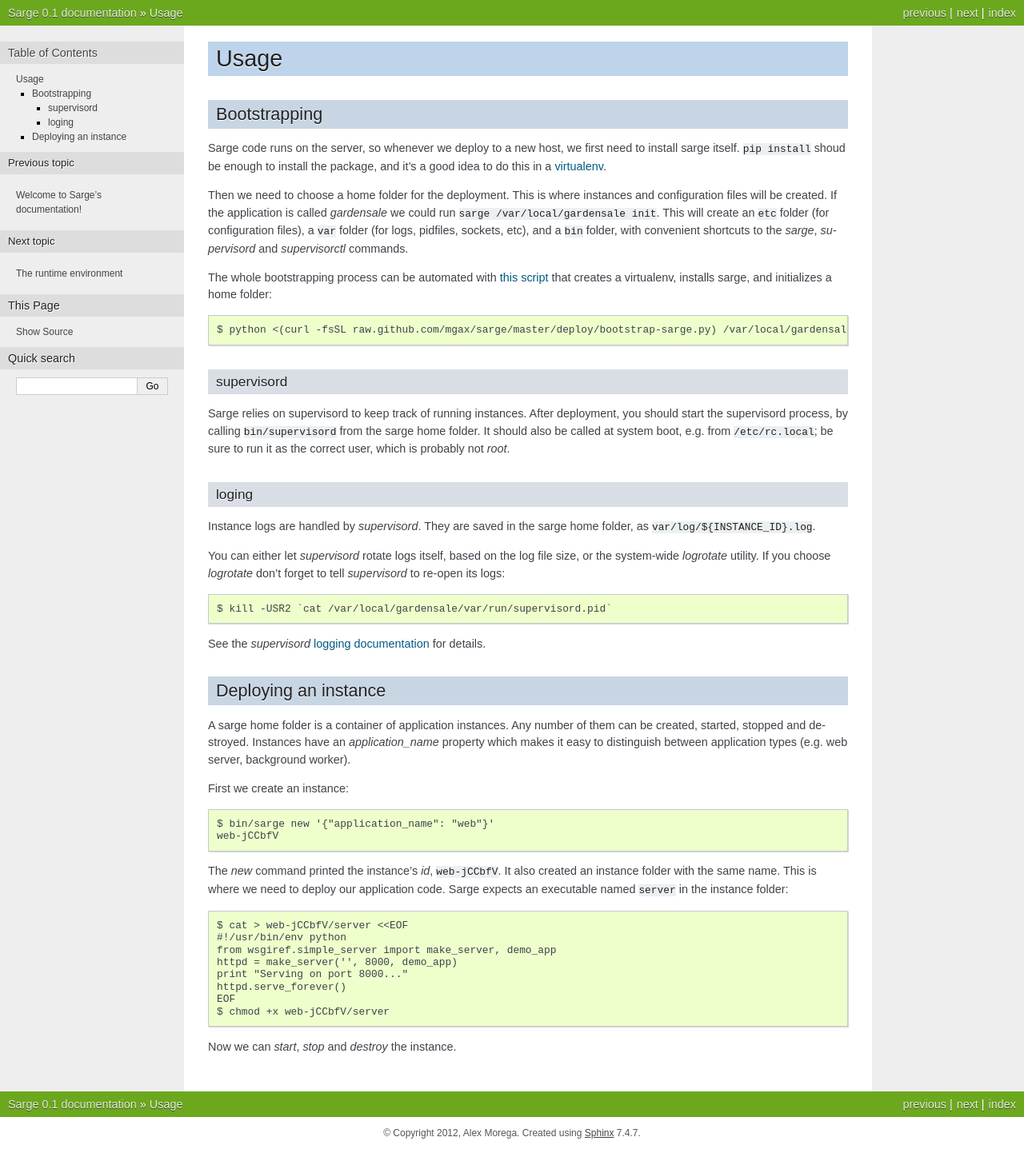
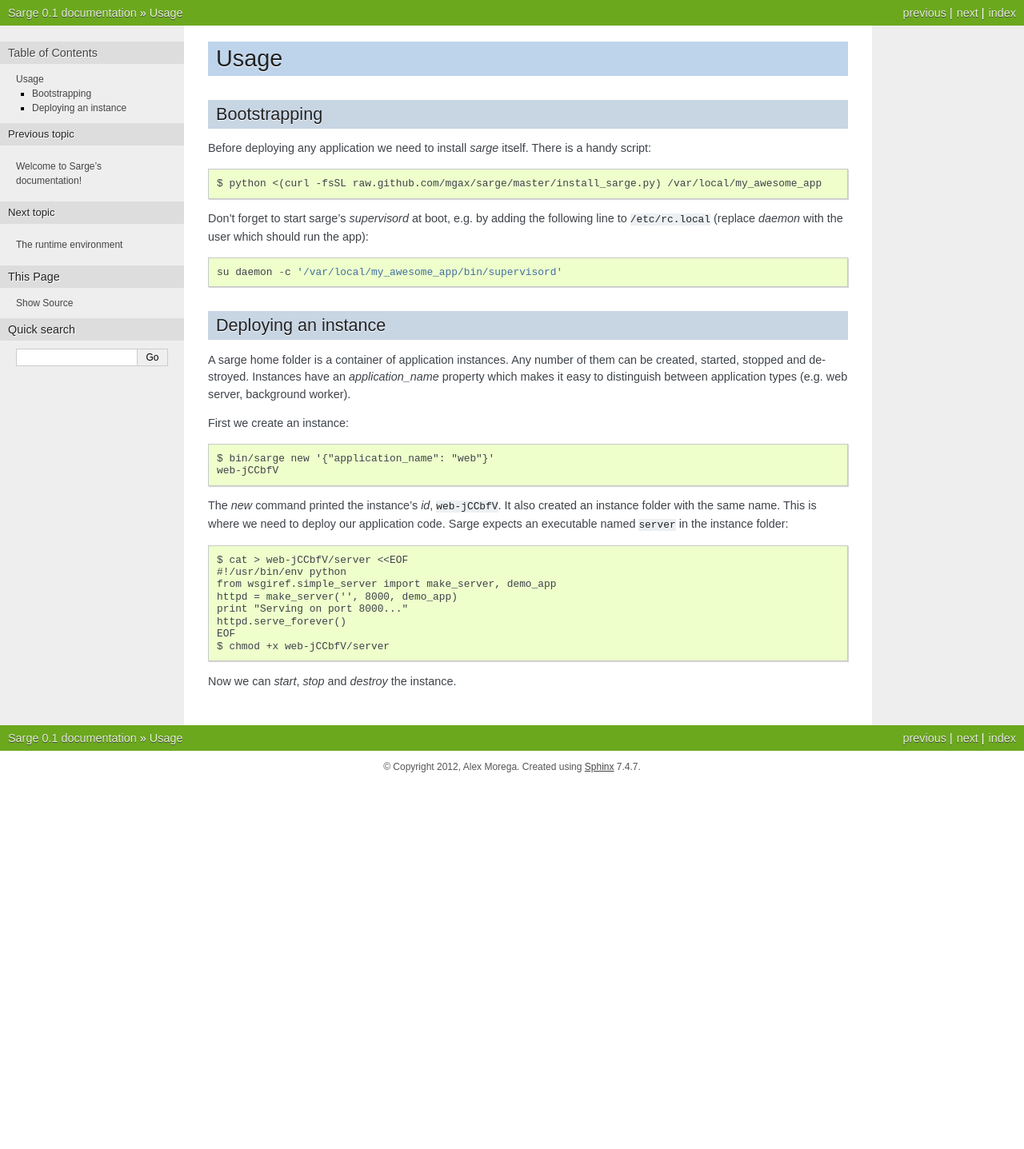
Before and after one commit to mgax/airship, a Sphinx documentation site: the page built from docs/usage.rst, in a window 1280 px wide. Shown: the whole page at 80% size. Built offline with Sphinx 7.4.7, drawn with Linux system fonts in a browser that asks for light colours; after the commit the page ends 979 px from its top, so only the background shows below that.

Commit message:
rewrite half of the 'usage' docs page

```diff
--- a/docs/running.rst
+++ b/docs/running.rst
@@ -54,3 +54,7 @@ rotate them using `logrotate`. Here is an example configuration::
             kill -USR2 `cat /var/local/myapp/var/run/supervisor.pid`
         endscript
     }
+
+See also the `supervisord` `logging documentation`_.
+
+.. _logging documentation: http://supervisord.org/logging.html
--- a/docs/usage.rst
+++ b/docs/usage.rst
@@ -4,48 +4,16 @@ Usage
 
 Bootstrapping
 -------------
-Sarge code runs on the server, so whenever we deploy to a new host, we
-first need to install sarge itself. ``pip install`` shoud be enough to
-install the package, and it's a good idea to do this in a virtualenv_.
+Before deploying any application we need to install `sarge` itself.
+There is a handy script::
 
-Then we need to choose a home folder for the deployment. This is where
-instances and configuration files will be created. If the application is
-called `gardensale` we could run ``sarge /var/local/gardensale init``.
-This will create an ``etc`` folder (for configuration files), a ``var``
-folder (for logs, pidfiles, sockets, etc), and a ``bin`` folder, with
-convenient shortcuts to the `sarge`, `supervisord` and `supervisorctl`
-commands.
+    $ python <(curl -fsSL raw.github.com/mgax/sarge/master/install_sarge.py) /var/local/my_awesome_app
 
-The whole bootstrapping process can be automated with `this script`_
-that creates a virtualenv, installs sarge, and initializes a home folder::
+Don't forget to start sarge's `supervisord` at boot, e.g. by adding the
+following line to ``/etc/rc.local`` (replace `daemon` with the user
+which should run the app)::
 
-    $ python <(curl -fsSL raw.github.com/mgax/sarge/master/deploy/bootstrap-sarge.py) /var/local/gardensale
-
-.. _virtualenv: http://www.virtualenv.org/
-.. _`this script`: https://github.com/mgax/sarge/blob/master/deploy/bootstrap-sarge.py
-
-supervisord
-~~~~~~~~~~~
-Sarge relies on supervisord to keep track of running instances. After
-deployment, you should start the supervisord process, by calling
-``bin/supervisord`` from the sarge home folder. It should also be called
-at system boot, e.g. from ``/etc/rc.local``; be sure to run it as the
-correct user, which is probably not `root`.
-
-loging
-~~~~~~
-Instance logs are handled by `supervisord`. They are saved in the sarge
-home folder, as ``var/log/${INSTANCE_ID}.log``.
-
-You can either let `supervisord` rotate logs itself, based on the log
-file size, or the system-wide `logrotate` utility. If you choose
-`logrotate` don't forget to tell `supervisord` to re-open its logs::
-
-    $ kill -USR2 `cat /var/local/gardensale/var/run/supervisord.pid`
-
-See the `supervisord` `logging documentation`_ for details.
-
-.. _logging documentation: http://supervisord.org/logging.html
+    su daemon -c '/var/local/my_awesome_app/bin/supervisord'
 
 
 Deploying an instance
--- a/install_sarge.py
+++ b/install_sarge.py
@@ -1,5 +1,5 @@
 """ Sarge automated installation script
-usage: python <(curl -fsSL raw.github.com/mgax/sarge/master/install_sarge.py) path/to/sarge
+usage: python <(curl -fsSL raw.github.com/mgax/sarge/master/install_sarge.py) /var/local/my_awesome_app
 """
 
 import os
```
